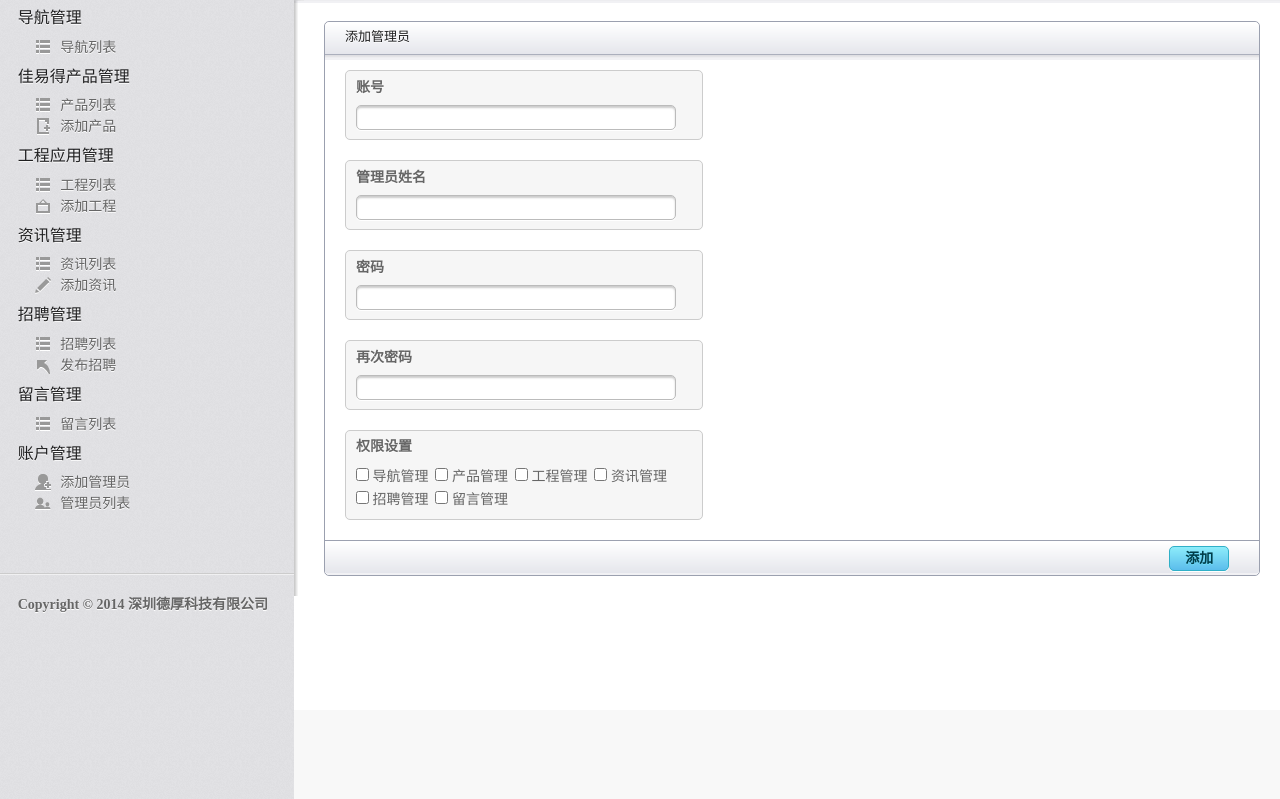
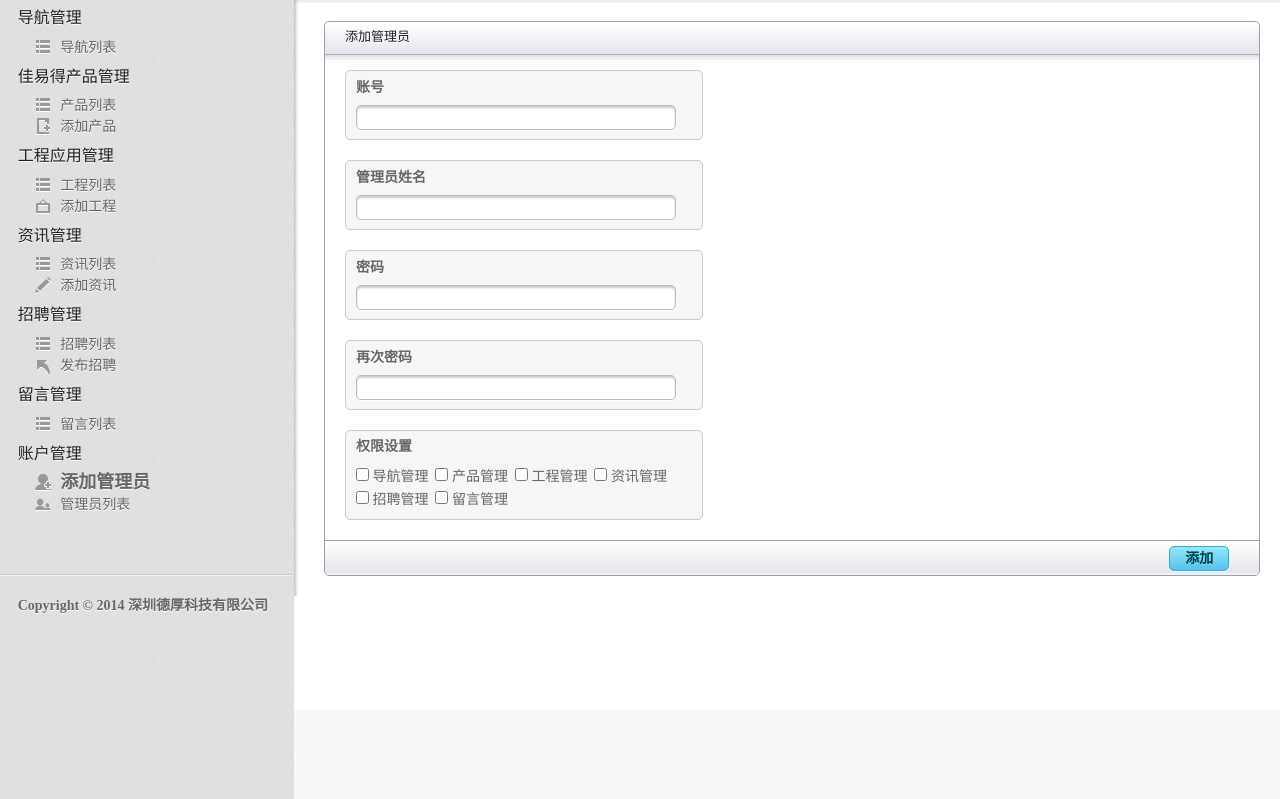
Before and after one commit to dengyh/dehou, a Django app: page /backend/admin_add/ in a window 1280 px wide. Shown: the part 90-889 px from the top of the page. Run offline with Django 3.2, Linux system fonts and the light colour scheme; a user stored in the database is signed in; data comes from the database, SQL or seed files in the repository; parts of the project's set-up code (start-up, migrations or seed data) failed here and were passed over; some libraries are stand-ins or nearby versions.

Commit message:
增加了左侧导航栏当前页粗体放大的样式

```diff
--- a/backend/static/css/layout.css
+++ b/backend/static/css/layout.css
@@ -858,3 +858,9 @@ select {
     border-radius: 5px;
     height: 25px;
 }
+
+/* 当前条目指示*/
+.current_item{
+    font-size:large;
+    font-weight:bold;
+    }
--- a/backend/templates/backend_base.html
+++ b/backend/templates/backend_base.html
@@ -53,54 +53,54 @@
         {% for list in premissions %} {% ifequal list '1' %}
         <h3>导航管理</h3>
         <ul class="toggle">
-            <li class="icn_categories"><a href="/backend/navigation_list/">导航列表</a>
+            <li class="icn_categories"><a href="/backend/navigation_list/" class="link">导航列表</a>
             </li>
         </ul>
         {% endifequal %} {% ifequal list '2' %}
         <h3>佳易得产品管理</h3>
         <ul class="toggle">
-            <li class="icn_categories"><a href="/backend/product_list/">产品列表</a>
+            <li class="icn_categories"><a href="/backend/product_list/" class="link">产品列表</a>
             </li>
-            <li class="icn_new_article"><a href="/backend/product_add/">添加产品</a>
+            <li class="icn_new_article"><a href="/backend/product_add/" class="link">添加产品</a>
             </li>
         </ul>
         {% endifequal %} {% ifequal list '3' %}
         <h3>工程应用管理</h3>
         <ul class="toggle">
-            <li class="icn_categories"><a href="/backend/project_list/">工程列表</a>
+            <li class="icn_categories"><a href="/backend/project_list/" class="link">工程列表</a>
             </li>
-            <li class="icn_photo"><a href="/backend/project_add/">添加工程</a>
+            <li class="icn_photo"><a href="/backend/project_add/" class="link">添加工程</a>
             </li>
         </ul>
         {% endifequal %} {% ifequal list '4' %}
         <h3>资讯管理</h3>
         <ul class="toggle">
-            <li class="icn_categories"><a href="/backend/info_list/">资讯列表</a>
+            <li class="icn_categories"><a href="/backend/info_list/" class="link">资讯列表</a>
             </li>
-            <li class="icn_edit_article"><a href="/backend/info_add/">添加资讯</a>
+            <li class="icn_edit_article"><a href="/backend/info_add/" class="link">添加资讯</a>
             </li>
         </ul>
         {% endifequal %} {% ifequal list '5' %}
         <h3>招聘管理</h3>
         <ul class="toggle">
-            <li class="icn_categories"><a href="/backend/job_list/">招聘列表</a>
+            <li class="icn_categories"><a href="/backend/job_list/" class="link">招聘列表</a>
             </li>
-            <li class="icn_jump_back"><a href="/backend/job_publish/">发布招聘</a>
+            <li class="icn_jump_back"><a href="/backend/job_publish/" class="link">发布招聘</a>
             </li>
         </ul>
         {% endifequal %} {% ifequal list '6' %}
         <h3>留言管理</h3>
         <ul class="toggle">
-            <li class="icn_categories"><a href="/backend/message_list/">留言列表</a>
+            <li class="icn_categories"><a href="/backend/message_list/" class="link">留言列表</a>
             </li>
         </ul>
         {% endifequal %} {% endfor %} {% if user.is_superuser %}
         <!--判断是否为 超级管理员-->
         <h3>账户管理</h3>
         <ul class="toggle">
-            <li class="icn_add_user"><a href="/backend/admin_add/">添加管理员</a>
+            <li class="icn_add_user"><a href="/backend/admin_add/" class="link">添加管理员</a>
             </li>
-            <li class="icn_view_users"><a href="/backend/admin_list/">管理员列表</a>
+            <li class="icn_view_users"><a href="/backend/admin_list/" class="link">管理员列表</a>
             </li>
         </ul>
         {% endif %}
@@ -120,9 +120,12 @@
 </body>
 <script type="text/javascript">
 $(document).ready(function(){
-    $("ul.toggle>a").click(function(){
-        alert("hah");
-
+    var strUrl=window.location.href;
+    var arrUrl=strUrl.split("/");
+    var strPage="/"+arrUrl[arrUrl.length-3]+"/"+arrUrl[arrUrl.length-2]+"/";
+    $("a.link").each(function(){
+        if($(this).attr("href")==strPage)
+            $(this).addClass("current_item");
     });
 });
 </script>
--- a/backend/templates/navigation_list.html
+++ b/backend/templates/navigation_list.html
@@ -113,4 +113,5 @@
     <!-- 删除确认框 开始 -->
     <script type="text/javascript" src="/static/js/del_info.js"></script>
     <!-- 删除确认框 结束 -->
+
 {% endblock %}
```
Also changed, not shown: backend/templates/product_list.html (+0 -7 lines), 1 other file.
